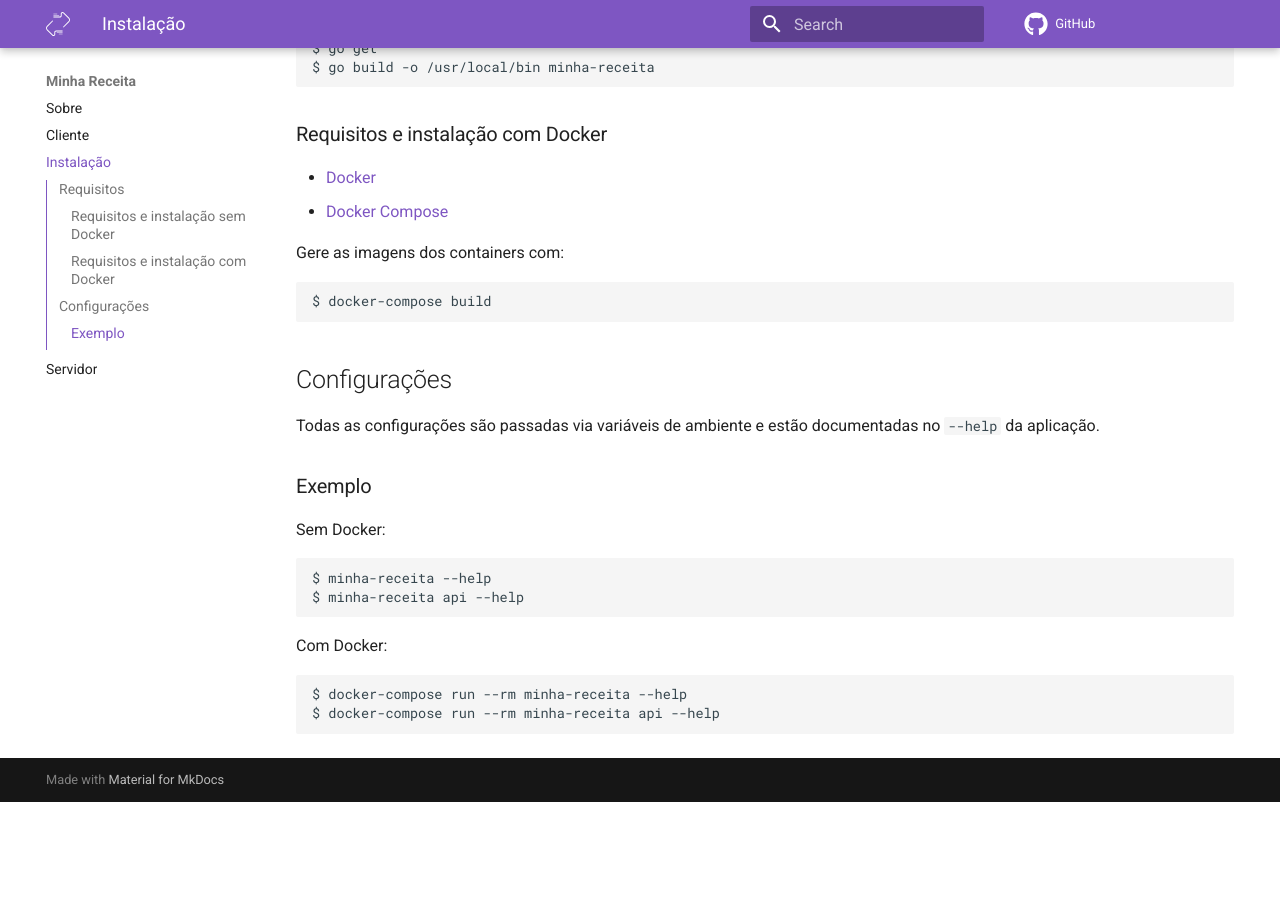
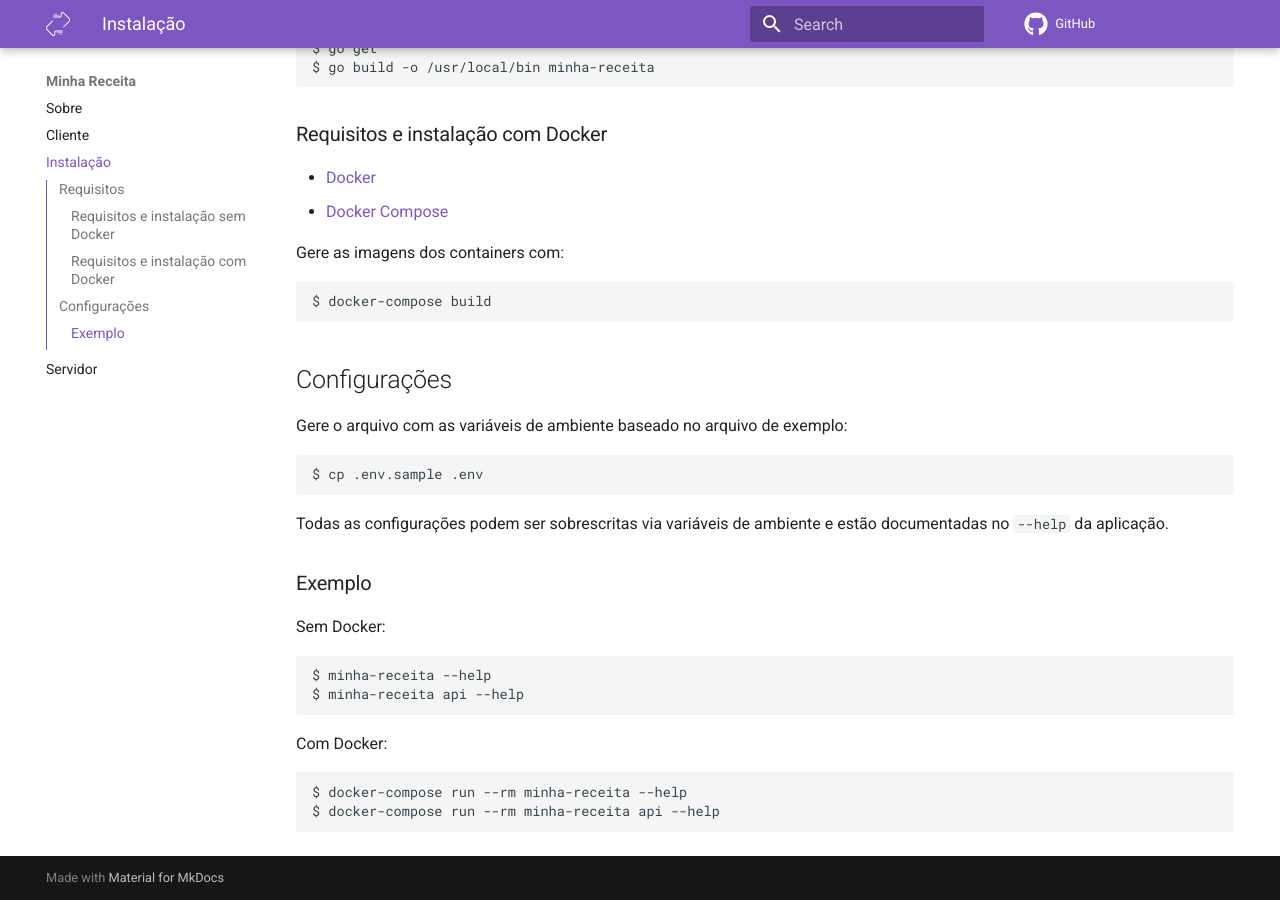
Before and after one commit to cuducos/minha-receita, an MkDocs documentation site: the page built from docs/instalacao.md, in a window 1280 px wide and 900 px high, scrolled down 666 px. Built offline with MkDocs 1.6.1 and Material for MkDocs 9.7.7, drawn with Linux system fonts in a browser that asks for light colours; comment, search, counter and statistics services are not loaded; before the commit the page ends 1468 px from its top, so only the background shows below that.

Commit message:
Documents Docker's environment variables file

````diff
--- a/docs/instalacao.md
+++ b/docs/instalacao.md
@@ -37,7 +37,13 @@
 
 ## Configurações
 
-Todas as configurações são passadas via variáveis de ambiente e estão documentadas no `--help` da aplicação.
+Gere o arquivo com as variáveis de ambiente baseado no arquivo de exemplo:
+
+```console
+$ cp .env.sample .env
+```
+
+Todas as configurações podem ser sobrescritas via variáveis de ambiente e estão documentadas no `--help` da aplicação.
 
 ### Exemplo
 
````
